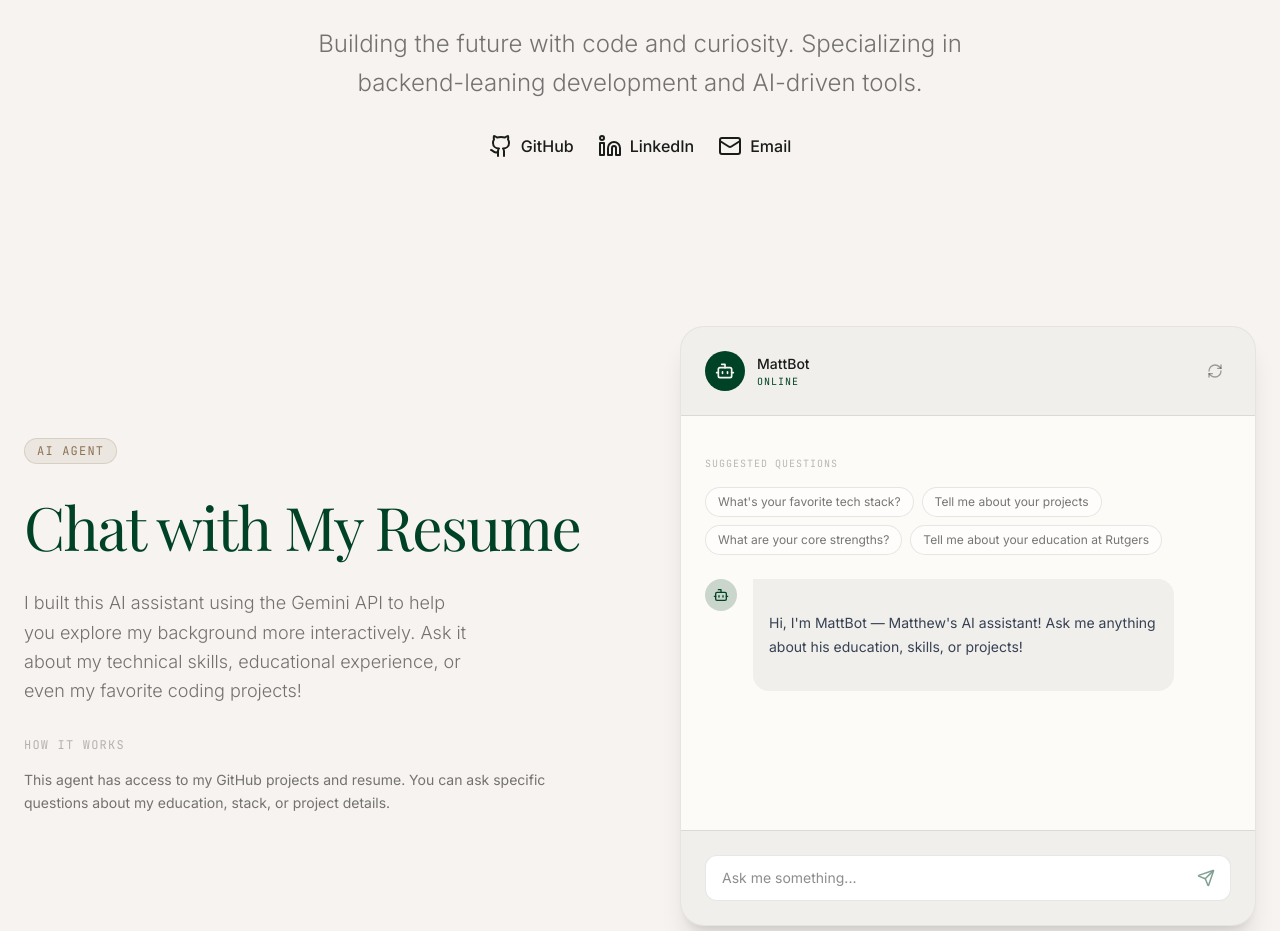
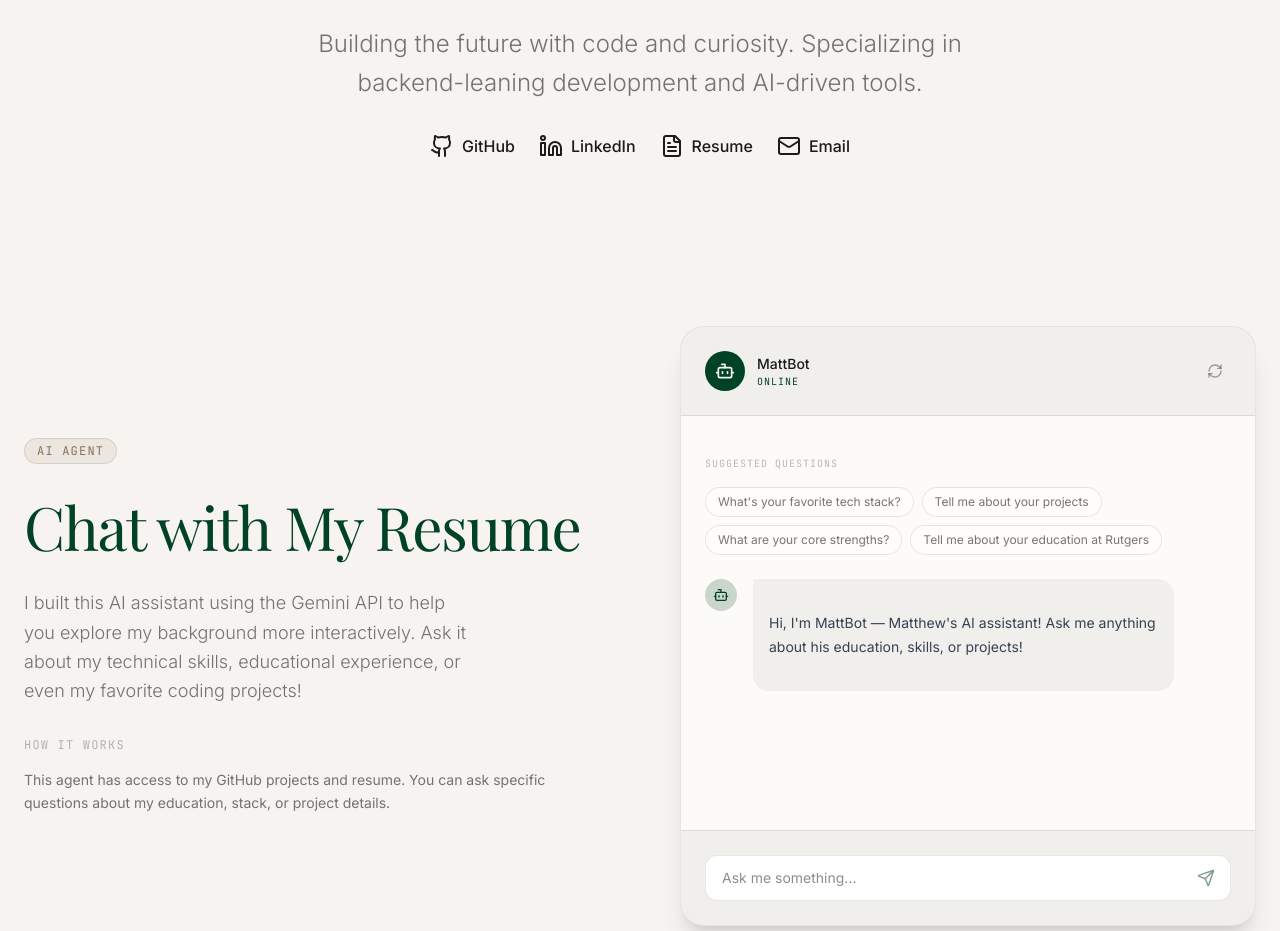
Before and after one commit to mat-mcc/mat-mcc.github.io, a React (Vite) app: page / in a window 1280 px wide. Shown: the part 840-1771 px from the top of the page. Built offline with nearby package versions, Linux system fonts and the light colour scheme; no server answers; a web font is replaced by a local one.

Commit message:
Resume addition to Hero component

```diff
--- a/src/components/Hero.tsx
+++ b/src/components/Hero.tsx
@@ -1,5 +1,5 @@
 import { motion } from 'motion/react';
-import { Github, Mail, Linkedin } from 'lucide-react';
+import { Github, Mail, Linkedin, FileText } from 'lucide-react';
 import profilePic from '../../MattPortfolioPicture.jpg';
 
 export default function Hero() {
@@ -71,6 +71,15 @@ export default function Hero() {
             <span className="font-medium">LinkedIn</span>
           </a>
           <a
+            href="/MatthewMcCaughanResume.pdf"
+            target="_blank"
+            rel="noopener noreferrer"
+            className="flex items-center gap-2 text-ink hover:text-earth transition-colors"
+          >
+            <FileText size={24} />
+            <span className="font-medium">Resume</span>
+          </a>
+          <a
             href="mailto:matthewmccaughan1@gmail.com"
             className="flex items-center gap-2 text-ink hover:text-earth transition-colors"
           >
```
